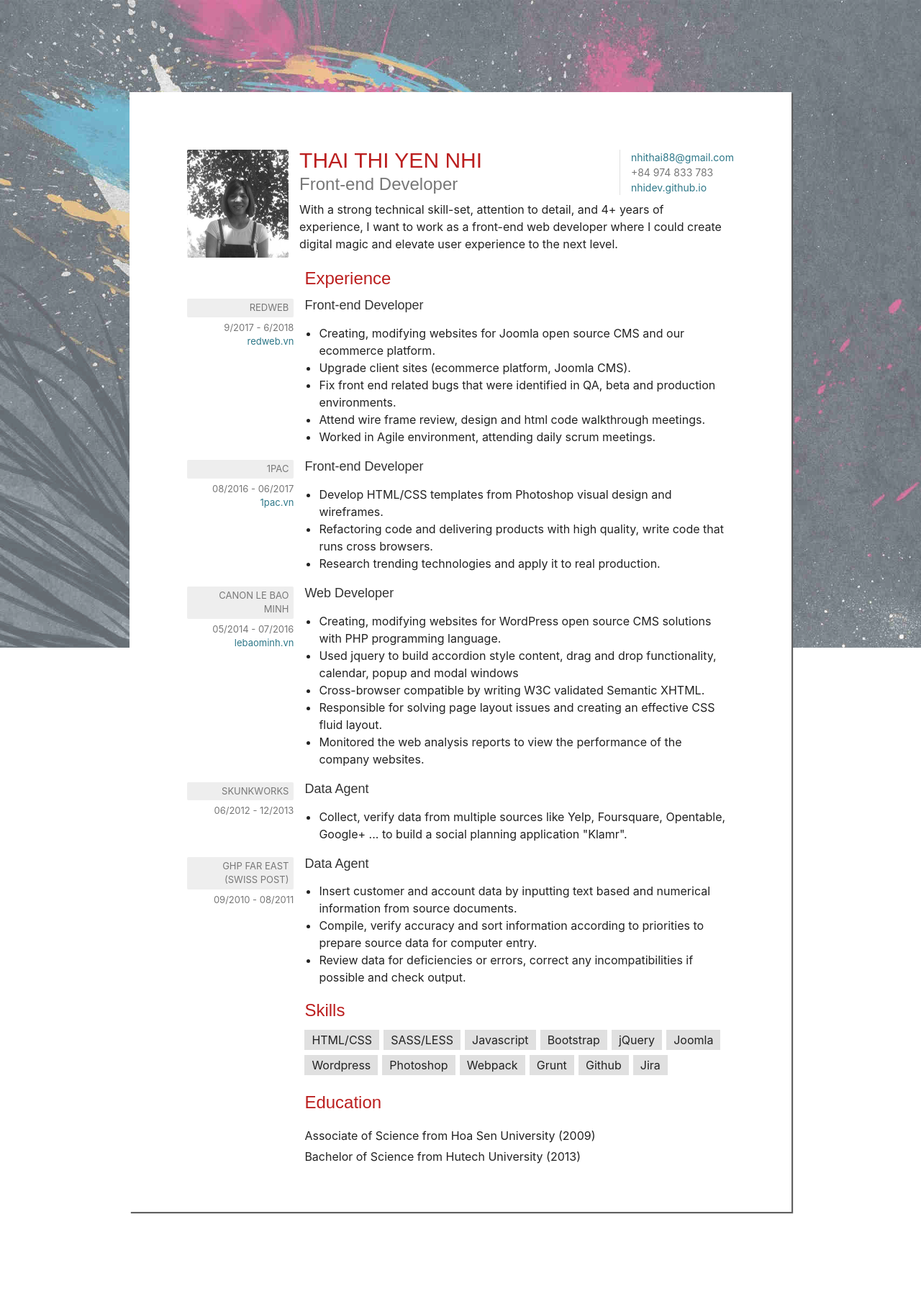
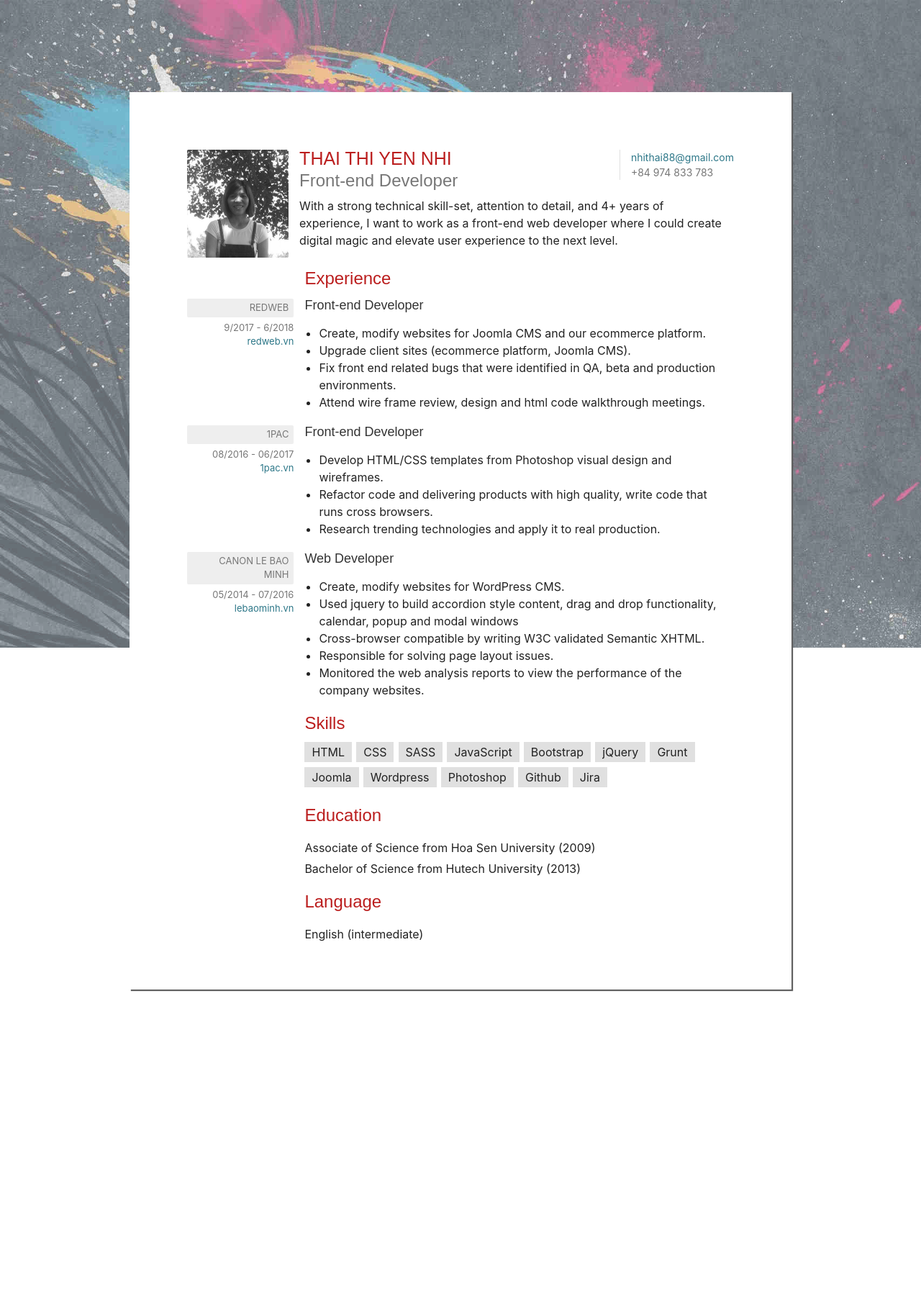
Before and after one commit to nhidev/nhidev.github.io, a Jekyll site: the page built from cv.md, in a window 1280 px wide. Shown: the whole page at 72% size. Built offline with Jekyll 4.4.1, drawn with Linux system fonts in a browser that asks for light colours; nearby versions of some CDN libraries; some web fonts are replaced; after the commit the page ends 1503 px from its top, so only the background shows below that.

Commit message:
edit content

```diff
--- a/_layouts/cv.html
+++ b/_layouts/cv.html
@@ -44,9 +44,6 @@ layout: default
           <div class="cv-header-meta-row">
             +84 974 833 783
           </div>
-          <div class="cv-header-meta-row">
-            <a href="http://nhidev.github.io">nhidev.github.io</a>
-          </div>
         </div>
       </div>
     </div>
@@ -65,12 +62,10 @@ layout: default
             <div class="cv-timeline-body">
               <h4 class="cv-timeline-position">Front-end Developer</h4>
              <ul>
-                  <li>Creating, modifying websites for Joomla open source CMS and our ecommerce platform.</li>
+                  <li>Create, modify websites for Joomla CMS and our ecommerce platform.</li>
                   <li>Upgrade client sites (ecommerce platform, Joomla CMS).</li>
                   <li>Fix front end related bugs that were identified in QA, beta and production environments.</li>
                   <li>Attend wire frame review, design and html code walkthrough meetings.</li>
-                  <li>Worked in Agile environment, attending daily scrum meetings.</li>
-
               </ul>
             </div>
           </div><div class="cv-timeline-row">
@@ -83,7 +78,7 @@ layout: default
               <h4 class="cv-timeline-position">Front-end Developer</h4>
               <ul>
                  <li>Develop HTML/CSS templates from Photoshop visual design and wireframes.</li>
-                <li> Refactoring code and delivering products with high quality, write code that runs cross browsers.</li>
+                <li> Refactor code and delivering products with high quality, write code that runs cross browsers.</li>
                 <li>Research trending technologies and apply it to real production.</li>
               </ul>
             </div>
@@ -98,42 +93,17 @@ layout: default
             <div class="cv-timeline-body">
               <h4 class="cv-timeline-position">Web Developer</h4>
               <ul>
-                 <li>Creating, modifying websites for WordPress open source CMS solutions with PHP programming language.</li>
+                 <li>Create, modify websites for WordPress CMS.</li>
                   <li>Used jquery to build accordion style content, drag and drop functionality, calendar, popup and modal windows</li>
                   <li>Cross-browser compatible by writing W3C validated Semantic XHTML.</li>
-                  <li>Responsible for solving page layout issues and creating an effective CSS fluid layout.</li>
+                  <li>Responsible for solving page layout issues.</li>
                   <li>Monitored the web analysis reports to view the performance of the company websites.</li>
 
               </ul>
             </div>
           </div>
 
-          <div class="cv-timeline-row">
-            <div class="cv-timeline-side">
-              <div class="cv-timeline-company">Skunkworks</div>
-              <div class="cv-timeline-date">06/2012 - 12/2013</div>
-            </div>
-            <div class="cv-timeline-body">
-              <h4 class="cv-timeline-position">Data Agent</h4>
-              <ul>
-                 <li>Collect, verify data from multiple sources like Yelp, Foursquare, Opentable, Google+ ... to build a social planning application "Klamr".</li>
-              </ul>
-            </div>
-          </div>
-           <div class="cv-timeline-row">
-            <div class="cv-timeline-side">
-              <div class="cv-timeline-company">GHP Far East<br> (Swiss Post)</div>
-              <div class="cv-timeline-date">09/2010 - 08/2011</div>
-            </div>
-            <div class="cv-timeline-body">
-              <h4 class="cv-timeline-position">Data Agent</h4>
-              <ul>
-                 <li>Insert customer and account data by inputting text based and numerical information from source documents. </li>
-                      <li>Compile, verify accuracy and sort information according to priorities to prepare source data for computer entry.</li>
-                      <li>Review data for deficiencies or errors, correct any incompatibilities if possible and check output.</li>
-              </ul>
-            </div>
-          </div>
+
 
 
         </div>
@@ -144,16 +114,16 @@ layout: default
       <h3 class="cv-section-title">Skills</h3>
       <div class="cv-section-content cv-section-content--indented">
         <ul class="cv-tech-tags tech-tags">
-          <li class="list-inline-item"><a rel="nofollow" target="_blank"> HTML/CSS</a></li>
-          <li class="list-inline-item"><a rel="nofollow" target="_blank"> SASS/LESS</a></li>
-          <li class="list-inline-item"><a rel="nofollow" target="_blank">Javascript</a></li>
+          <li class="list-inline-item"><a rel="nofollow" target="_blank"> HTML</a></li>
+          <li class="list-inline-item"><a rel="nofollow" target="_blank"> CSS</a></li>
+          <li class="list-inline-item"><a rel="nofollow" target="_blank"> SASS</a></li>
+          <li class="list-inline-item"><a rel="nofollow" target="_blank">JavaScript</a></li>
           <li class="list-inline-item"><a rel="nofollow" target="_blank"> Bootstrap</a></li>
           <li class="list-inline-item"><a rel="nofollow" target="_blank"> jQuery</a></li>
+          <li class="list-inline-item"><a rel="nofollow" target="_blank">Grunt</a></li>
           <li class="list-inline-item"><a rel="nofollow" target="_blank">Joomla</a></li>
           <li class="list-inline-item"><a rel="nofollow" target="_blank">Wordpress</a></li>
           <li class="list-inline-item"><a rel="nofollow" target="_blank">Photoshop</a></li>
-          <li class="list-inline-item"><a rel="nofollow" target="_blank">Webpack</a></li>
-          <li class="list-inline-item"><a rel="nofollow" target="_blank">Grunt</a></li>
           <li class="list-inline-item"><a rel="nofollow" target="_blank">Github</a></li>
           <li class="list-inline-item"><a rel="nofollow" target="_blank">Jira</a></li>
         </ul>
@@ -168,7 +138,18 @@ layout: default
             <div class="cv-timeline-body">
               <p>Associate of Science from Hoa Sen University (2009)</p>
               <p>Bachelor of Science from Hutech University (2013)</p>
-
+            </div>
+          </div>
+        </div>
+      </div>
+    </div>
+    <div class="cv-section edu">
+      <h3 class="cv-section-title">Language</h3>
+      <div class="cv-section-content">
+        <div class="cv-timeline">
+          <div class="cv-timeline-row">
+            <div class="cv-timeline-body">
+              <p>English (intermediate)</p>
             </div>
           </div>
         </div>
--- a/_sass/_custom.scss
+++ b/_sass/_custom.scss
@@ -413,7 +413,7 @@ body.cv{
     display:block;
     text-transform:uppercase;
     font-weight:500;
-    font-size:30px;
+    font-size:25px;
     line-height:1;
     margin-bottom:5px;
     color:#BB1E1E
```
Also changed, not shown: _layouts/home.html (+4 -4 lines).
